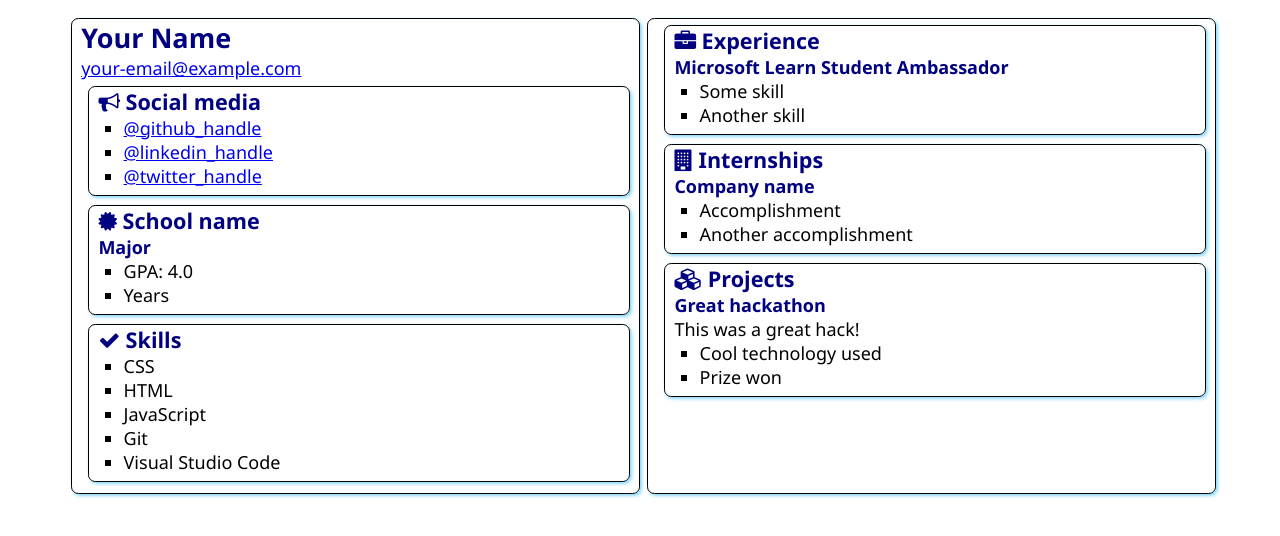
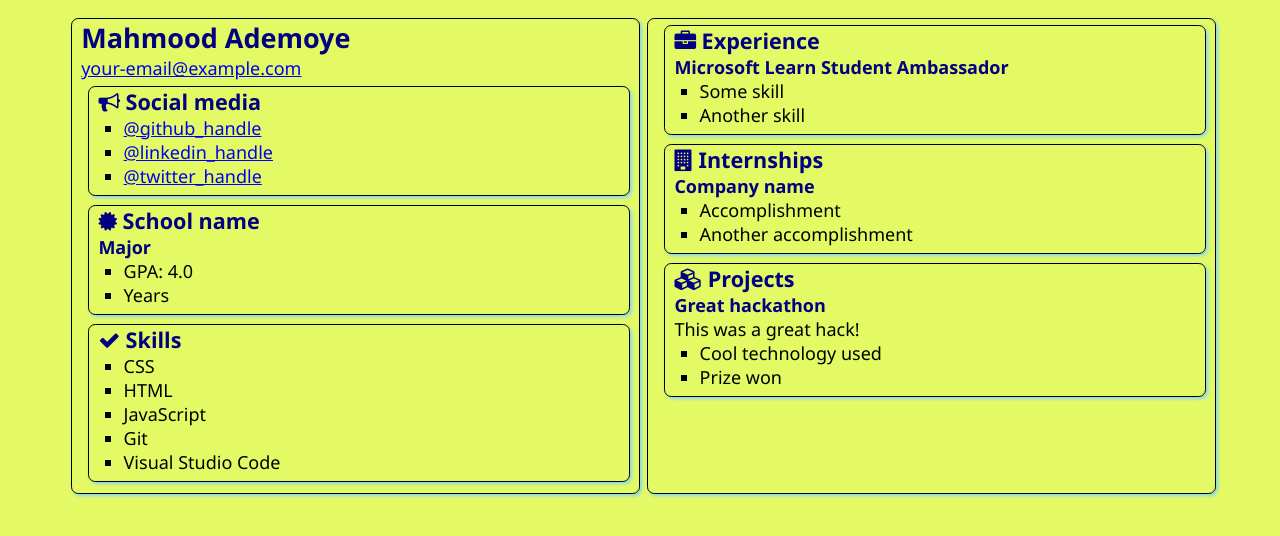
Before and after one commit to Brainiac-M/SATechnicalOnboarding11, a plain HTML site: page src/index.html in a window 1280 px wide. Drawn offline with Linux system fonts and the light colour scheme.

Commit message:
Changed background and name
Changed name of resume owner and background of the webpage

```diff
--- a/src/index.html
+++ b/src/index.html
@@ -12,7 +12,7 @@
 <body>
     <main>
         <article class="box">
-            <h1>Your Name</h1>
+            <h1>Mahmood Ademoye</h1>
             <div><a href="mailto:your.email@example.com">your-email@example.com</a></div>
 
             <section class="box">
--- a/src/style.css
+++ b/src/style.css
@@ -2,7 +2,7 @@ body {
     font-family: 'Segoe UI', Tahoma, Geneva, Verdana, sans-serif;
     font-size: 18px;
     margin: 1% 5%;
-    background-color:E6F7FF;
+    background-color:#e3fa64;
 }
 
 main {
```
